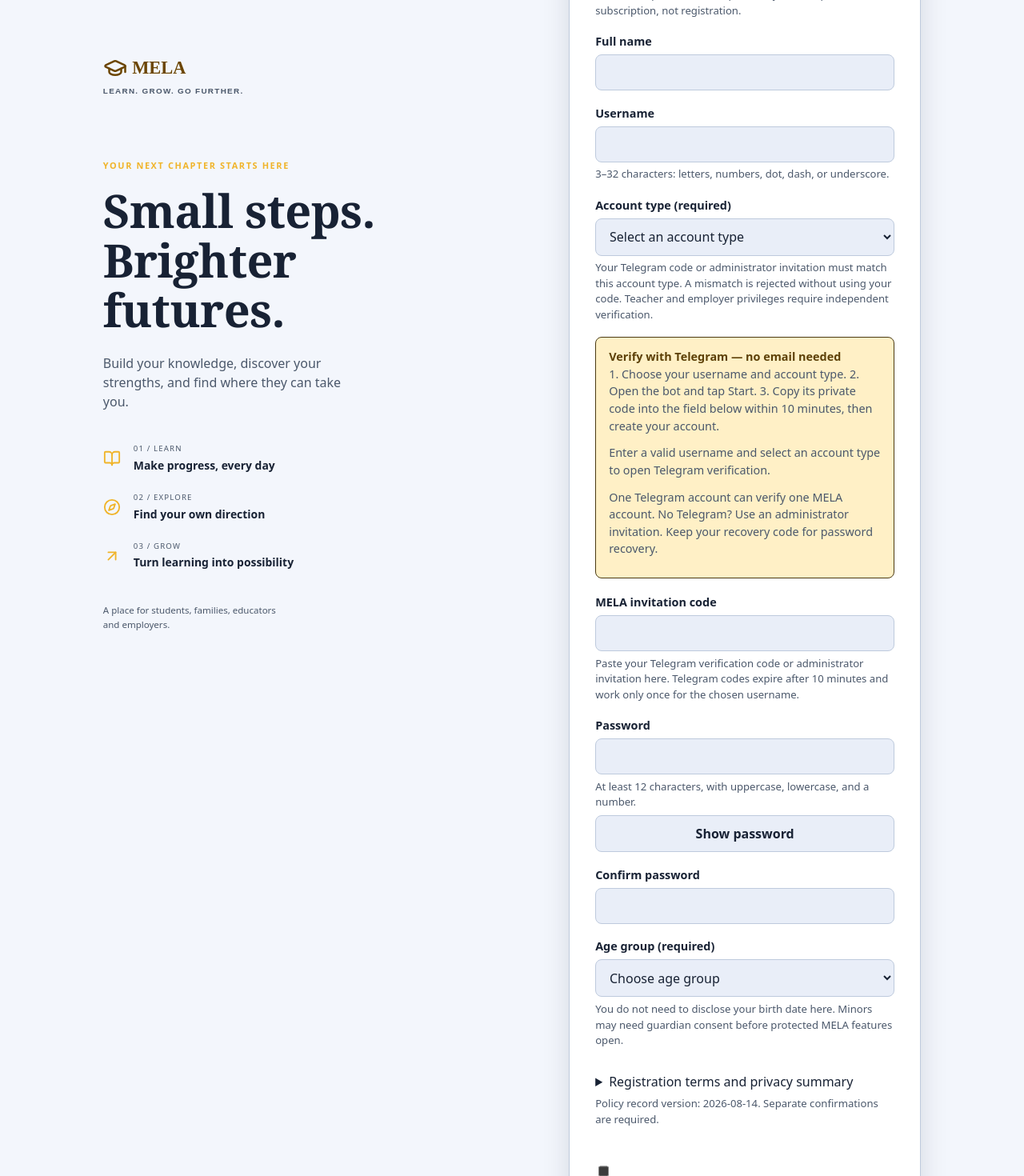
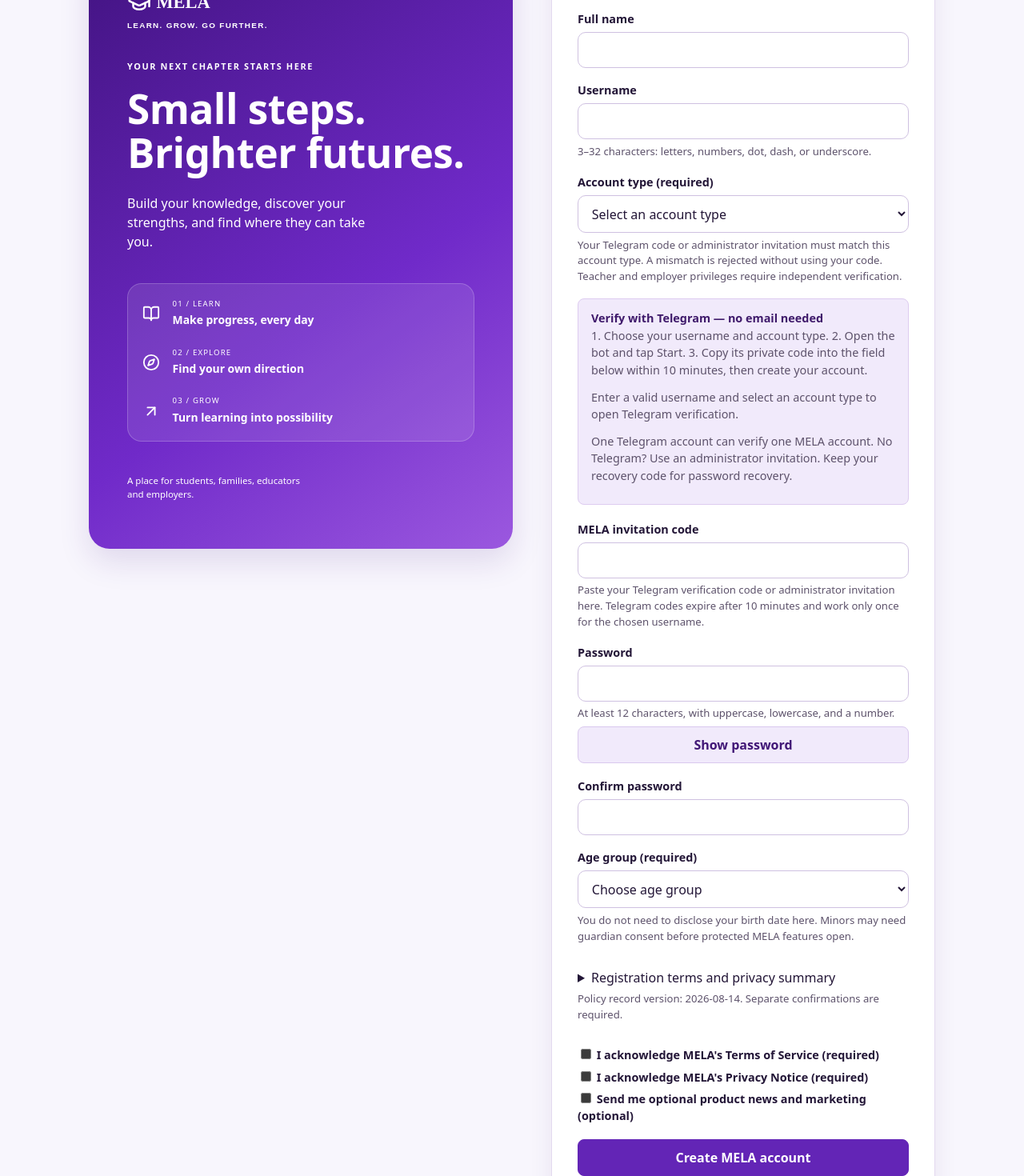
Before and after one commit to Melakulms/mela-app, a React (Vite) app: page / in a window 1280 px wide. Shown: the part 1200-2670 px from the top of the page at 80% size. Built offline with nearby package versions, Linux system fonts and the light colour scheme; no server answers.

Commit message:
style(auth): apply purple responsive professional UI to live registration and login without changing verification

```diff
--- a/src/mela-professional.css
+++ b/src/mela-professional.css
@@ -339,3 +339,60 @@ html.mela-low-data .mela-professional .dashboard-hero.mela-featured-hero {
   background: var(--surface-2);
   border-color: var(--line);
 }
+
+/* Public registration and sign-in use the same visual language.
+   Authentication, verification and signup forms are unchanged. */
+.auth-layout {
+  --bg:#f8f6fd;--surface:#fff;--surface-2:#f4effc;
+  --line:#e3d9ef;--ink:#231637;--muted:#5d526b;
+  --gold:#6425b8;--gold-soft:#efe5ff;
+  min-height:100dvh; width:100%; gap:clamp(1.25rem,4vw,3rem);
+  background:var(--bg); color:var(--ink);
+}
+.auth-layout .auth-story {
+  background:linear-gradient(145deg,#421381,#702ac9 60%,#9b58df);
+  color:#fff; padding:clamp(1.4rem,4vw,3rem);
+  border-radius:26px; max-width:530px; box-shadow:0 16px 38px rgba(65,23,121,.13);
+}
+.auth-layout .auth-story :is(h2,p,.eyebrow,.story-footer,.brand-caption) { color:#fff; }
+.auth-layout .auth-story .auth-wordmark { color:#fff; margin-bottom:clamp(1rem,3vw,3rem); }
+.auth-layout .auth-story .auth-wordmark svg { color:#fff; }
+.auth-layout .auth-story h2 { font-family:system-ui,'Noto Sans Ethiopic',sans-serif; font-weight:850; font-size:clamp(2rem,4vw,3.3rem); }
+.auth-layout .auth-story h2 em { color:#ffe0a1; }
+.auth-layout .learning-path {
+  background:rgba(255,255,255,.1); border:1px solid rgba(255,255,255,.2);
+  padding:1.1rem; border-radius:18px;
+}
+.auth-layout .learning-path strong,.auth-layout .learning-path span,.auth-layout .learning-path svg { color:#fff; }
+.auth-layout .auth-card {
+  background:var(--surface); border:1px solid var(--line);
+  border-radius:22px; width:100%;max-width:480px;
+  padding:clamp(1.1rem,3vw,2rem);
+  box-shadow:0 10px 30px rgba(61,23,100,.08);
+}
+.auth-layout .auth-card .auth-wordmark { color:#6425b8;font-family:system-ui,sans-serif;font-weight:900; }
+.auth-layout .auth-card h1 { font-family:system-ui,'Noto Sans Ethiopic',sans-serif;font-size:clamp(1.45rem,3vw,2rem); }
+.auth-layout .auth-card :is(input,select,textarea) {
+  background:#fff;color:#231637;border:1px solid #cfc1e1;
+  border-radius:10px;width:100%;min-height:44px;
+}
+.auth-layout .auth-card input[type=checkbox],.auth-layout .auth-card input[type=radio] { width:auto;min-height:auto;accent-color:#6425b8; }
+.auth-layout .auth-card :is(input,select,textarea):focus-visible { outline:2px solid #6425b8;outline-offset:1px; }
+.auth-layout .auth-card .btn-primary { background:#6325b6;color:#fff;border-color:#6325b6; }
+.auth-layout .auth-card .btn-primary:hover:not(:disabled) { background:#4e1998; }
+.auth-layout .auth-card .btn-secondary { background:#f1eafb;color:#411776;border-color:#d9c8ee; }
+.auth-layout .auth-card .banner-info { background:#f1eafb;color:#3f1a6b;border-color:#ddcbf0; }
+.auth-layout .auth-card .banner-error { background:#fff0ef;color:#8a2228;border-color:#edb0b0; }
+.auth-layout .auth-switch button,.auth-layout .password-toggle { color:#5d219c; }
+.auth-layout .role-option { background:#f8f4ff; color:#271636; border-color:#d9c8ea; }
+.auth-layout .role-option[aria-pressed='true'] { color:#4d138f;background:#efe0ff;border-color:#7225c7; }
+@media(max-width:899px){
+  .auth-layout { gap:.85rem; padding:1rem .75rem 2rem; }
+  .auth-layout .auth-story { max-width:540px;width:100%;padding:1rem 1.15rem;border-radius:18px; }
+  .auth-layout .auth-story h2 { font-size:1.35rem;margin:.3rem 0; }
+  .auth-layout .auth-story .auth-wordmark { margin:0 0 .25rem; }
+  .auth-layout .auth-card { max-width:540px; }
+}
+@media(prefers-reduced-motion:reduce){
+  .auth-layout * { scroll-behavior:auto; }
+}
```
